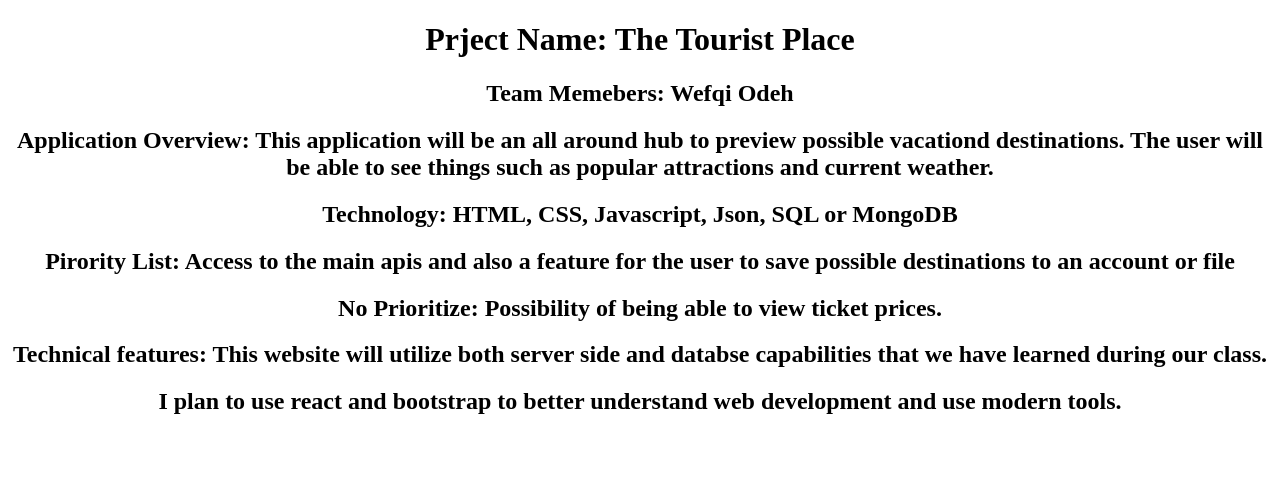
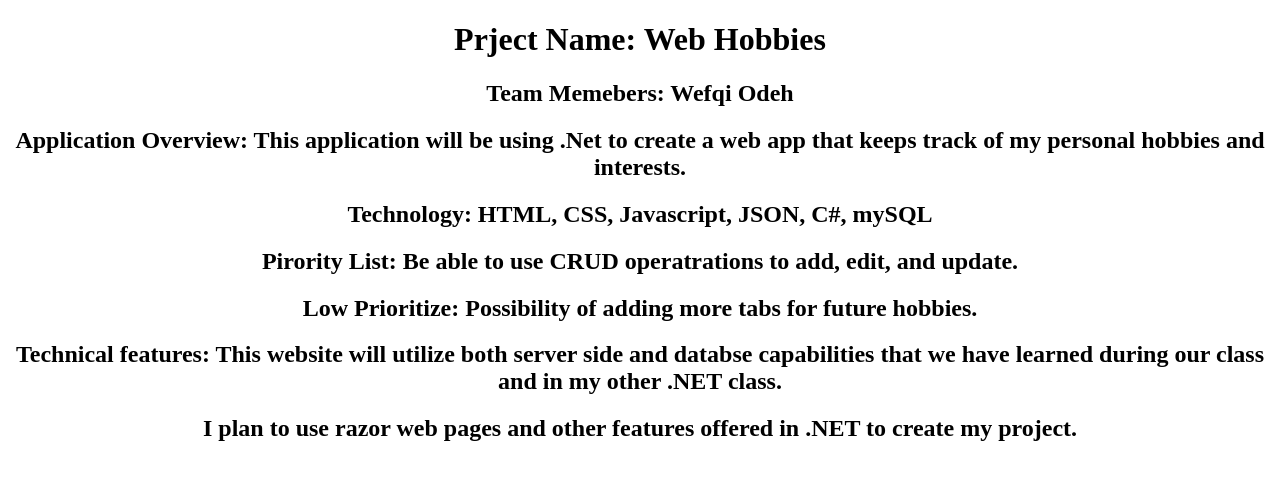
Before and after one commit to Wefqi99/web-final-project, a plain HTML site: page index.html in a window 1280 px wide. Drawn offline with Linux system fonts and the light colour scheme.

Commit message:
Updated proposal to new project

```diff
--- a/index.html
+++ b/index.html
@@ -17,13 +17,13 @@
     }
 </style>
 <body>
-    <h1>Prject Name: The Tourist Place</h1>
+    <h1>Prject Name: Web Hobbies</h1>
     <h2>Team Memebers: Wefqi Odeh</h2>
-    <h2>Application Overview: This application will be an all around hub to preview possible vacationd destinations. The user will be able to see things such as popular attractions and current weather.</h2>
-    <h2>Technology: HTML, CSS, Javascript, Json, SQL or MongoDB</h2>
-    <h2>Pirority List: Access to the main apis and also a feature for the user to save possible destinations to an account or file</h2>
-    <h2>No Prioritize: Possibility of being able to view ticket prices.</h2>
-    <h2>Technical features: This website will utilize both server side and databse capabilities that we have learned during our class.</h2>
-    <h2>I plan to use react and bootstrap to better understand web development and use modern tools.</h2>
+    <h2>Application Overview: This application will be using .Net to create a web app that keeps track of my personal hobbies and interests.</h2>
+    <h2>Technology: HTML, CSS, Javascript, JSON, C#, mySQL</h2>
+    <h2>Pirority List: Be able to use CRUD operatrations to add, edit, and update.</h2>
+    <h2>Low Prioritize: Possibility of adding more tabs for future hobbies.</h2>
+    <h2>Technical features: This website will utilize both server side and databse capabilities that we have learned during our class and in my other .NET class.</h2>
+    <h2>I plan to use razor web pages and other features offered in .NET to create my project.</h2>
 </body>
 </html>
```
